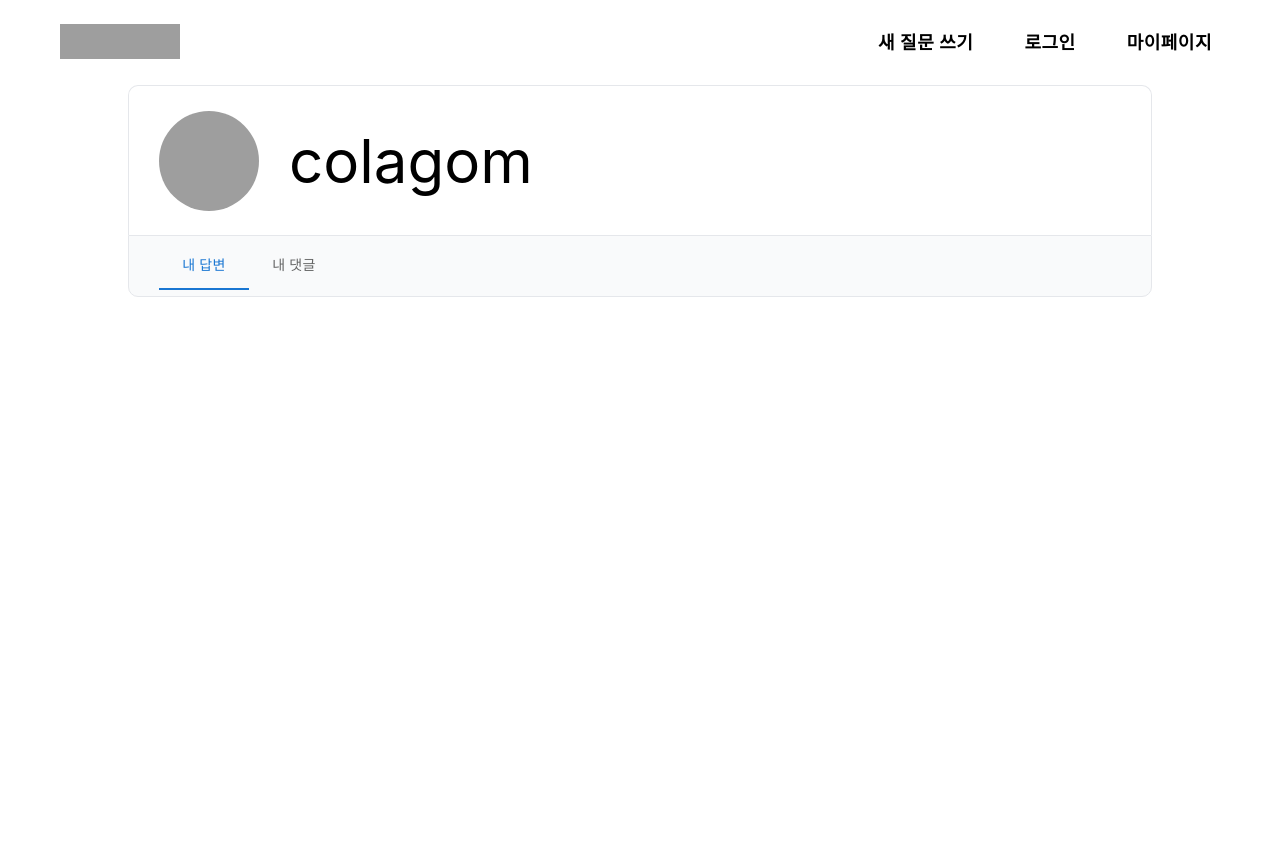
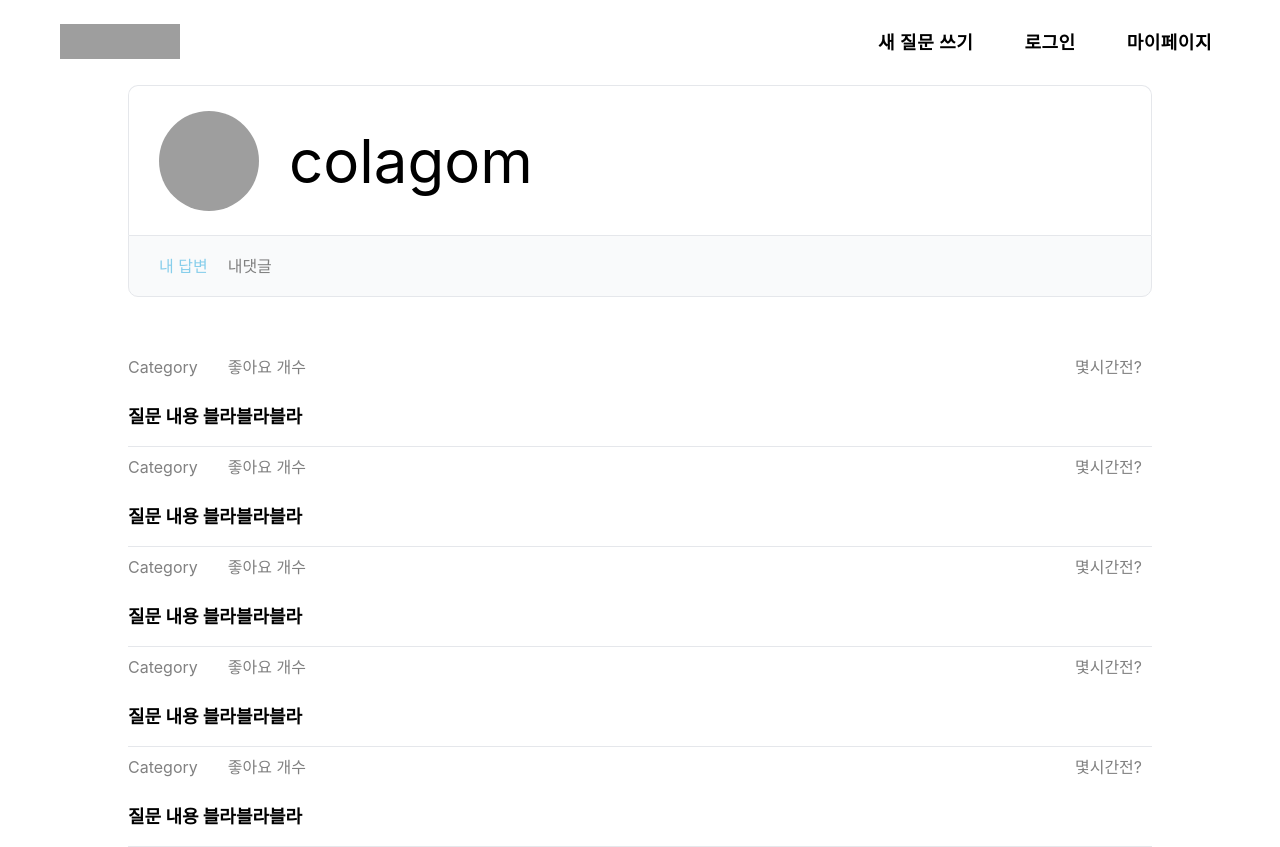
Before and after one commit to team-saviors/saview, a React (Create React App) app in the folder client/: page /users/1 in a window 1280 px wide. Before the commit the page ends 800 px from the top, so only its background shows below. Built offline with nearby package versions, Linux system fonts and the light colour scheme; no server answers; grey boxes are pictures that could not be loaded.

Commit message:
Feat : 내 답변, 댓글 목록 띄우기 및 탭 구현

```diff
--- a/client/src/App.js
+++ b/client/src/App.js
@@ -4,7 +4,7 @@ import Mainpage from './pages/MainPage';
 import Header from './components/Header';
 import { BrowserRouter as Router, Routes, Route, Link } from 'react-router-dom';
 import QuestionPostPage from './pages/QuestionPostPage';
-import UserPage from './pages/UserPage';
+import UserPage from './pages/UserPage/UserPage';
 function App() {
   return (
     <>
--- a/client/src/assets/styles/GlobalStyle.js
+++ b/client/src/assets/styles/GlobalStyle.js
@@ -7,7 +7,10 @@ const GlobalStyle = createGlobalStyle`
     box-sizing: border-box;
   }
   :root {
-    font-family: "Noto Sans KR", sans-serif;
+    font-family: Pretendard, -apple-system, BlinkMacSystemFont, system-ui, Roboto,
+    'Helvetica Neue', 'Segoe UI', 'Apple SD Gothic Neo', 'Noto Sans KR',
+    'Malgun Gothic', 'Apple Color Emoji', 'Segoe UI Emoji', 'Segoe UI Symbol',
+    sans-serif;
     font-weight: 400;
     --toastify-toast-width: 400px;
 
--- a/client/src/components/Tab/BasicTabs.js
+++ b/client/src/components/Tab/BasicTabs.js
@@ -1,25 +1,39 @@
-import PropTypes from 'prop-types';
-import Tabs from '@mui/material/Tabs';
-import Tab from '@mui/material/Tab';
-import Typography from '@mui/material/Typography';
 import Box from '@mui/material/Box';
-import { useState } from 'react';
+import { useEffect, useState } from 'react';
+import styled from 'styled-components';
+export default function BasicTabs({ tab, setTab }) {
+  const [active, setActive] = useState(0);
 
-export default function BasicTabs() {
-  const [value, setValue] = useState(0);
-
-  const handleChange = (event, newValue) => {
-    setValue(newValue);
+  const handleClick = (e) => {
+    const index = parseInt(e.target.id, 0);
+    if (index !== active) {
+      setActive(index);
+    }
+    setTab(index);
   };
 
   return (
     <Box sx={{ width: '100%' }}>
       <Box>
-        <Tabs value={value} onChange={handleChange}>
-          <Tab label="내 답변" />
-          <Tab label="내 댓글" />
+        <Tabs>
+          <Tab onClick={handleClick} active={active === 0} id={0}>
+            내 답변
+          </Tab>
+
+          <Tab onClick={handleClick} active={active === 1} id={1}>
+            내댓글
+          </Tab>
         </Tabs>
       </Box>
     </Box>
   );
 }
+const Tabs = styled.div``;
+const Tab = styled.span`
+  margin-right: 20px;
+  cursor: pointer;
+  color: ${(props) => (props.active ? 'skyblue' : 'gray')};
+  &:hover {
+    color: black;
+  }
+`;
--- /dev/null
+++ b/client/src/pages/UserPage/AnswerComment.js
@@ -0,0 +1,47 @@
+import { useEffect, useState } from 'react';
+import styled from 'styled-components';
+import AvatarWrapper from '../../components/AvatarWrapper';
+
+export const AnswerComment = () => {
+  return (
+    <>
+      <Container>
+        <InfoWrapper>
+          <div>
+            <span>Category</span>
+            <span style={{ marginLeft: '30px' }}>좋아요 개수</span>
+          </div>
+          <div>몇시간전?</div>
+        </InfoWrapper>
+        <ContentsWrapper>질문 내용 블라블라블라</ContentsWrapper>
+      </Container>
+    </>
+  );
+};
+
+const Container = styled.div`
+  border-bottom: 1px solid #e5e7eb;
+  width: 1024px;
+  height: 100px;
+  display: flex;
+  flex-direction: column;
+`;
+const InfoWrapper = styled.div`
+  width: 100%;
+  height: 40px;
+  display: flex;
+  flex-direction: row;
+  justify-content: space-between;
+  padding-right: 10px;
+  line-height: 40px;
+  color: gray;
+`;
+const ContentsWrapper = styled.div`
+  width: 100%;
+  height: 60px;
+  line-height: 60px;
+  font-size: 18px;
+  font-weight: bold;
+`;
+
+export default AnswerComment;
--- a/client/src/pages/UserPage.js
+++ b/client/src/pages/UserPage/UserPage.js
@@ -1,8 +1,11 @@
 import { Box } from '@mui/material';
-import AvatarWrapper from '../components/AvatarWrapper';
+import AvatarWrapper from '../../components/AvatarWrapper';
 import styled from 'styled-components';
-import BasicTabs from '../components/Tab/BasicTabs';
+import BasicTabs from '../../components/Tab/BasicTabs';
+import { useState } from 'react';
+import AnswerComment from './AnswerComment';
 const UserPage = () => {
+  const [tab, setTab] = useState(0);
   return (
     <>
       <section>
@@ -16,8 +19,15 @@ const UserPage = () => {
           <UserNickname>{'colagom'}</UserNickname>
         </ProfileBox>
         <TabWrapper>
-          <BasicTabs></BasicTabs>
+          <BasicTabs setTab={setTab}></BasicTabs>
         </TabWrapper>
+        <AnswerCommentWrapper>
+          <AnswerComment></AnswerComment>
+          <AnswerComment></AnswerComment>
+          <AnswerComment></AnswerComment>
+          <AnswerComment></AnswerComment>
+          <AnswerComment></AnswerComment>
+        </AnswerCommentWrapper>
       </section>
     </>
   );
@@ -38,10 +48,6 @@ const ProfileBox = styled(Box)`
 `;
 const UserNickname = styled(Box)`
   font-size: 60px;
-  font-family: Pretendard, -apple-system, BlinkMacSystemFont, system-ui, Roboto,
-    'Helvetica Neue', 'Segoe UI', 'Apple SD Gothic Neo', 'Noto Sans KR',
-    'Malgun Gothic', 'Apple Color Emoji', 'Segoe UI Emoji', 'Segoe UI Symbol',
-    sans-serif;
   margin-left: 20px;
 `;
 const TabWrapper = styled(ProfileBox)`
@@ -52,4 +58,10 @@ const TabWrapper = styled(ProfileBox)`
   border-radius: 0 0 10px 10px;
   background: rgb(249 250 251);
 `;
+const AnswerCommentWrapper = styled(Box)`
+  display: flex;
+  flex-direction: column;
+  width: 1024px;
+  margin: 50px auto;
+`;
 export default UserPage;
```
Also changed, not shown: client/src/components/Tab/TabPanel.js (deleted, +0 -24 lines).
